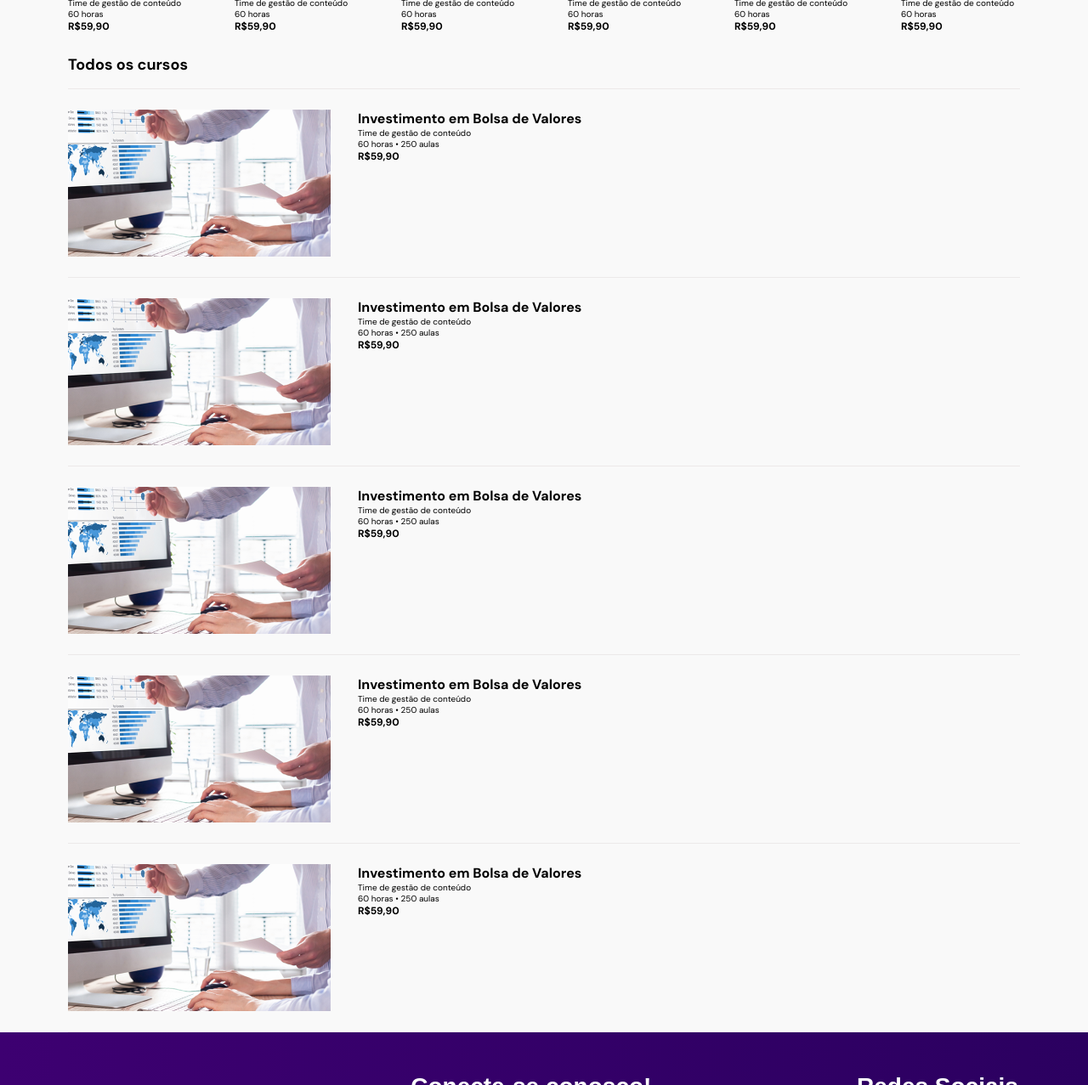
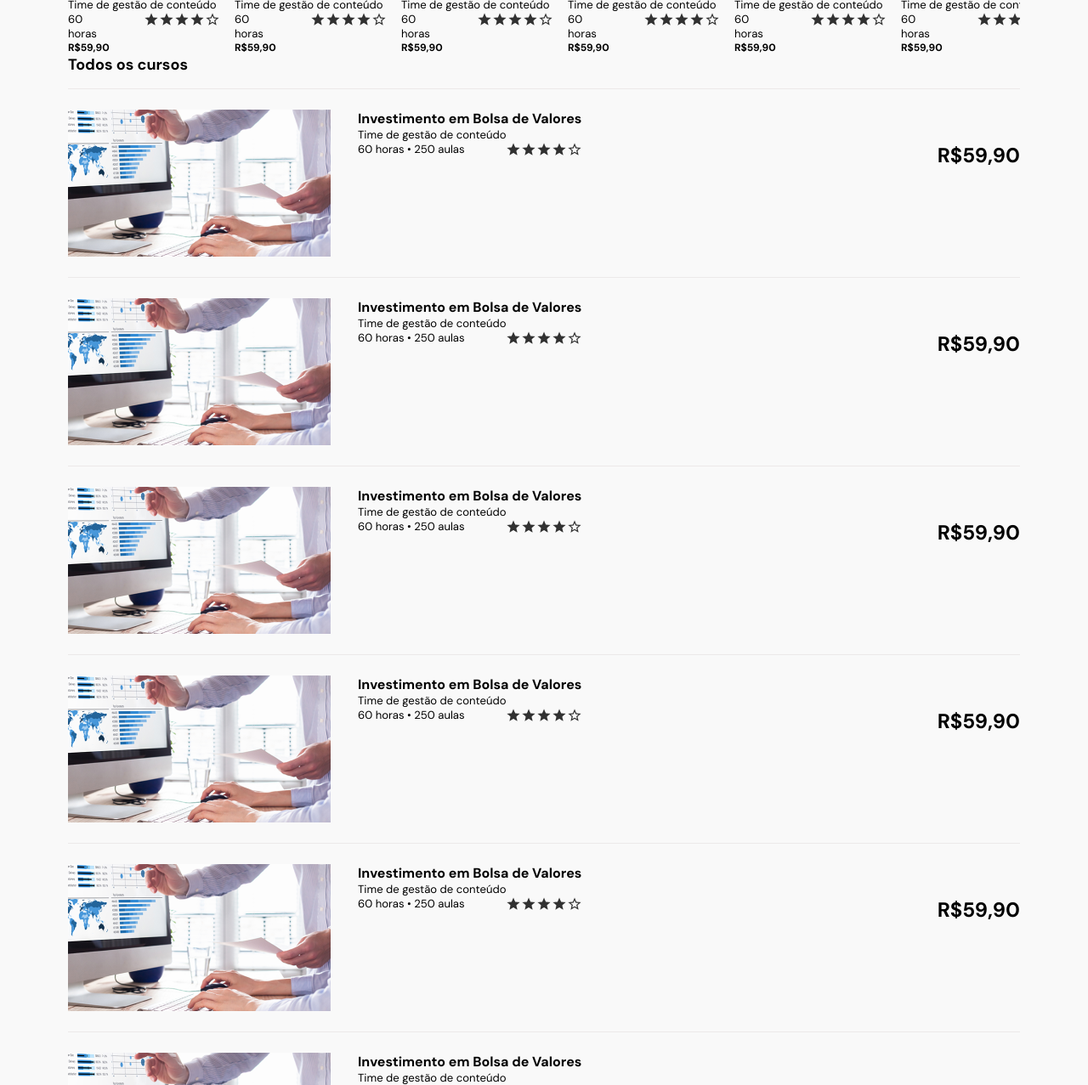
Before and after one commit to maira-costa/rocket-edu, a plain HTML site: page investpack-cursos.html in a window 1280 px wide. Shown: the part 349-1626 px from the top of the page at 85% size. Drawn offline with Linux system fonts and the light colour scheme.

Commit message:
Ajustes versao desktop

```diff
--- a/assets/css/investpack/investpack-cursos.css
+++ b/assets/css/investpack/investpack-cursos.css
@@ -1,6 +1,6 @@
+
 .container--cursos {
   margin-top: 7rem;
-
 }
 
 .titulo--cursos {
@@ -19,7 +19,6 @@
   font: 700 1rem "DM Sans", sans-serif;
   margin-top: 1rem;
   padding-bottom: 0.56rem;
-
 }
 
 .curso {
@@ -50,7 +49,18 @@
 }
 
 .horas_curso {
-  font: 400 0.625rem "DM Sans", sans-serif ;
+  font: 400 0.82rem "DM Sans", sans-serif ;
+}
+
+.horasEavaliacao_curso{
+  display: flex;
+
+  justify-content: space-between;
+}
+
+.avaliacao{
+  width: 91px;
+  height: 21px;
 }
 
 .valor_curso {
@@ -78,3 +88,25 @@
 #items::-webkit-scrollbar {
   background: transparent;
 }
+
+
+
+@media screen and (min-width:963px){
+
+  .horasEavaliacao_curso {
+    gap: 3rem;
+  }
+
+  .infoEvalor__curso{
+    display: flex;
+    justify-content: space-between;
+  }
+
+  .valor_curso--desktop{
+   font-size: 1.5rem;
+   vertical-align: top;
+  }
+
+
+
+}
--- a/investpak-cursos.html
+++ b/investpack-cursos.html
@@ -69,63 +69,70 @@
               <img class="capa__curso--populares" src="assets/img/investpack-cursos/cursos.png" alt="">
               <h3 class="nome_do_curso">Investimento em Bolsa de Valores</h3>
               <p class="horas_curso">Time de gestão de conteúdo</p>
+              <div class="horasEavaliacao_curso">
                 <p class="horas_curso">60 horas</p>
+                <img class="avaliacao" src="assets/img/investpack-cursos/avaliacao.png" alt="">
+              </div>
               <p class="valor_curso">R$59,90</p>
             </div>
             <div class="curso item">
               <img class="capa__curso--populares" src="assets/img/investpack-cursos/cursos.png" alt="">
               <h3 class="nome_do_curso">Investimento em Bolsa de Valores</h3>
               <p class="horas_curso">Time de gestão de conteúdo</p>
+              <div class="horasEavaliacao_curso">
                 <p class="horas_curso">60 horas</p>
+                <img class="avaliacao" src="assets/img/investpack-cursos/avaliacao.png" alt="">
+              </div>
               <p class="valor_curso">R$59,90</p>
             </div>
             <div class="curso item">
               <img class="capa__curso--populares" src="assets/img/investpack-cursos/cursos.png" alt="">
               <h3 class="nome_do_curso">Investimento em Bolsa de Valores</h3>
               <p class="horas_curso">Time de gestão de conteúdo</p>
+              <div class="horasEavaliacao_curso">
                 <p class="horas_curso">60 horas</p>
+                <img class="avaliacao" src="assets/img/investpack-cursos/avaliacao.png" alt="">
+              </div>
               <p class="valor_curso">R$59,90</p>
             </div>
             <div class="curso item">
               <img class="capa__curso--populares" src="assets/img/investpack-cursos/cursos.png" alt="">
               <h3 class="nome_do_curso">Investimento em Bolsa de Valores</h3>
               <p class="horas_curso">Time de gestão de conteúdo</p>
+              <div class="horasEavaliacao_curso">
                 <p class="horas_curso">60 horas</p>
+                <img class="avaliacao" src="assets/img/investpack-cursos/avaliacao.png" alt="">
+              </div>
               <p class="valor_curso">R$59,90</p>
             </div>
             <div class="curso item">
               <img class="capa__curso--populares" src="assets/img/investpack-cursos/cursos.png" alt="">
               <h3 class="nome_do_curso">Investimento em Bolsa de Valores</h3>
               <p class="horas_curso">Time de gestão de conteúdo</p>
+              <div class="horasEavaliacao_curso">
                 <p class="horas_curso">60 horas</p>
+                <img class="avaliacao" src="assets/img/investpack-cursos/avaliacao.png" alt="">
+              </div>
               <p class="valor_curso">R$59,90</p>
             </div>
             <div class="curso item">
               <img class="capa__curso--populares" src="assets/img/investpack-cursos/cursos.png" alt="">
               <h3 class="nome_do_curso">Investimento em Bolsa de Valores</h3>
               <p class="horas_curso">Time de gestão de conteúdo</p>
+              <div class="horasEavaliacao_curso">
                 <p class="horas_curso">60 horas</p>
+                <img class="avaliacao" src="assets/img/investpack-cursos/avaliacao.png" alt="">
+              </div>
               <p class="valor_curso">R$59,90</p>
             </div>
             <div class="curso item">
               <img class="capa__curso--populares" src="assets/img/investpack-cursos/cursos.png" alt="">
               <h3 class="nome_do_curso">Investimento em Bolsa de Valores</h3>
               <p class="horas_curso">Time de gestão de conteúdo</p>
+              <div class="horasEavaliacao_curso">
                 <p class="horas_curso">60 horas</p>
-              <p class="valor_curso">R$59,90</p>
+                <img class="avaliacao" src="assets/img/investpack-cursos/avaliacao.png" alt="">
               </div>
-            <div class="curso item">
-              <img class="capa__curso--populares" src="assets/img/investpack-cursos/cursos.png" alt="">
-              <h3 class="nome_do_curso">Investimento em Bolsa de Valores</h3>
-              <p class="horas_curso">Time de gestão de conteúdo</p>
-              <p class="horas_curso">60 horas</p>
-              <p class="valor_curso">R$59,90</p>
-            </div>
-            <div class="curso item">
-              <img class="capa__curso--populares" src="assets/img/investpack-cursos/cursos.png" alt="">
-              <h3 class="nome_do_curso">Investimento em Bolsa de Valores</h3>
-              <p class="horas_curso">Time de gestão de conteúdo</p>
-              <p class="horas_curso">60 horas</p>
               <p class="valor_curso">R$59,90</p>
             </div>
           </div>
@@ -141,8 +148,13 @@
               <div class="texto_curso">
                 <h3 class="nome_do_curso">Investimento em Bolsa de Valores</h3>
                 <p class="horas_curso">Time de gestão de conteúdo</p>
+                <div class="infoEvalor__curso">
+                  <div class="horasEavaliacao_curso">
                     <p class="horas_curso">60 horas • 250 aulas</p>
-                <p class="valor_curso">R$59,90</p>
+                    <img class="avaliacao" src="assets/img/investpack-cursos/avaliacao.png" alt="">
+                  </div>
+                  <p class="valor_curso valor_curso--desktop">R$59,90</p>
+                </div>
               </div>
             </div>
             <div class="curso--todos">
@@ -150,8 +162,13 @@
               <div class="texto_curso">
                 <h3 class="nome_do_curso">Investimento em Bolsa de Valores</h3>
                 <p class="horas_curso">Time de gestão de conteúdo</p>
+                <div class="infoEvalor__curso">
+                  <div class="horasEavaliacao_curso">
                     <p class="horas_curso">60 horas • 250 aulas</p>
-                <p class="valor_curso">R$59,90</p>
+                    <img class="avaliacao" src="assets/img/investpack-cursos/avaliacao.png" alt="">
+                  </div>
+                  <p class="valor_curso valor_curso--desktop">R$59,90</p>
+                </div>
               </div>
             </div>
             <div class="curso--todos">
@@ -159,8 +176,13 @@
               <div class="texto_curso">
                 <h3 class="nome_do_curso">Investimento em Bolsa de Valores</h3>
                 <p class="horas_curso">Time de gestão de conteúdo</p>
+                <div class="infoEvalor__curso">
+                  <div class="horasEavaliacao_curso">
                     <p class="horas_curso">60 horas • 250 aulas</p>
-                <p class="valor_curso">R$59,90</p>
+                    <img class="avaliacao" src="assets/img/investpack-cursos/avaliacao.png" alt="">
+                  </div>
+                  <p class="valor_curso valor_curso--desktop">R$59,90</p>
+                </div>
               </div>
             </div>
             <div class="curso--todos">
@@ -168,8 +190,13 @@
               <div class="texto_curso">
                 <h3 class="nome_do_curso">Investimento em Bolsa de Valores</h3>
                 <p class="horas_curso">Time de gestão de conteúdo</p>
+                <div class="infoEvalor__curso">
+                  <div class="horasEavaliacao_curso">
                     <p class="horas_curso">60 horas • 250 aulas</p>
-                <p class="valor_curso">R$59,90</p>
+                    <img class="avaliacao" src="assets/img/investpack-cursos/avaliacao.png" alt="">
+                  </div>
+                  <p class="valor_curso valor_curso--desktop">R$59,90</p>
+                </div>
               </div>
             </div>
             <div class="curso--todos">
@@ -177,10 +204,30 @@
               <div class="texto_curso">
                 <h3 class="nome_do_curso">Investimento em Bolsa de Valores</h3>
                 <p class="horas_curso">Time de gestão de conteúdo</p>
+                <div class="infoEvalor__curso">
+                  <div class="horasEavaliacao_curso">
                     <p class="horas_curso">60 horas • 250 aulas</p>
-                <p class="valor_curso">R$59,90</p>
+                    <img class="avaliacao" src="assets/img/investpack-cursos/avaliacao.png" alt="">
+                  </div>
+                  <p class="valor_curso valor_curso--desktop">R$59,90</p>
                 </div>
               </div>
+            </div>
+            <div class="curso--todos">
+              <img class="capa__curso--todos" src="assets/img/investpack-cursos/cursos.png" alt="">
+              <div class="texto_curso">
+                <h3 class="nome_do_curso">Investimento em Bolsa de Valores</h3>
+                <p class="horas_curso">Time de gestão de conteúdo</p>
+                <div class="infoEvalor__curso">
+                  <div class="horasEavaliacao_curso">
+                    <p class="horas_curso">60 horas • 250 aulas</p>
+                    <img class="avaliacao" src="assets/img/investpack-cursos/avaliacao.png" alt="">
+                  </div>
+                  <p class="valor_curso valor_curso--desktop">R$59,90</p>
+                </div>
+              </div>
+            </div>
+
         </div>
       </div>
     </section>
```
Also changed, not shown: assets/img/investpack-cursos/avaliacao.png (added). Lines whose indentation alone changed are shown as unchanged.
